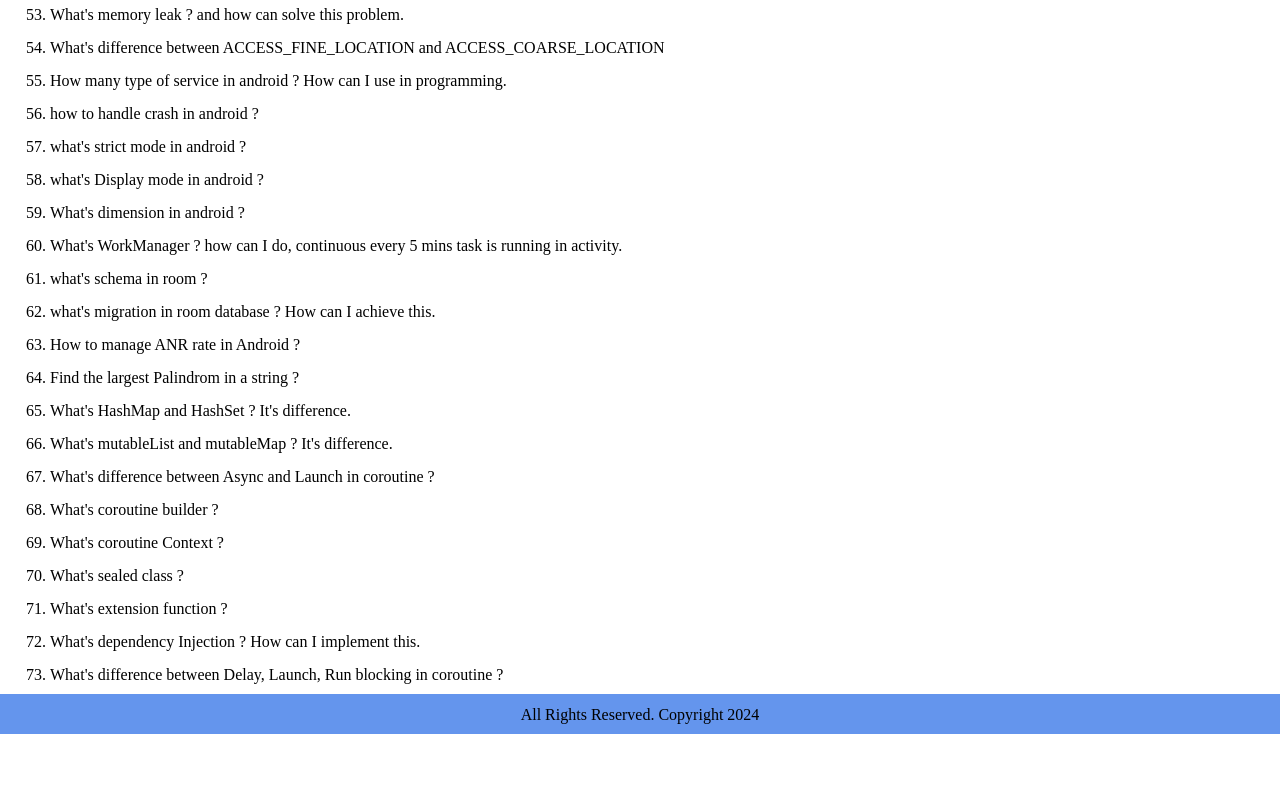
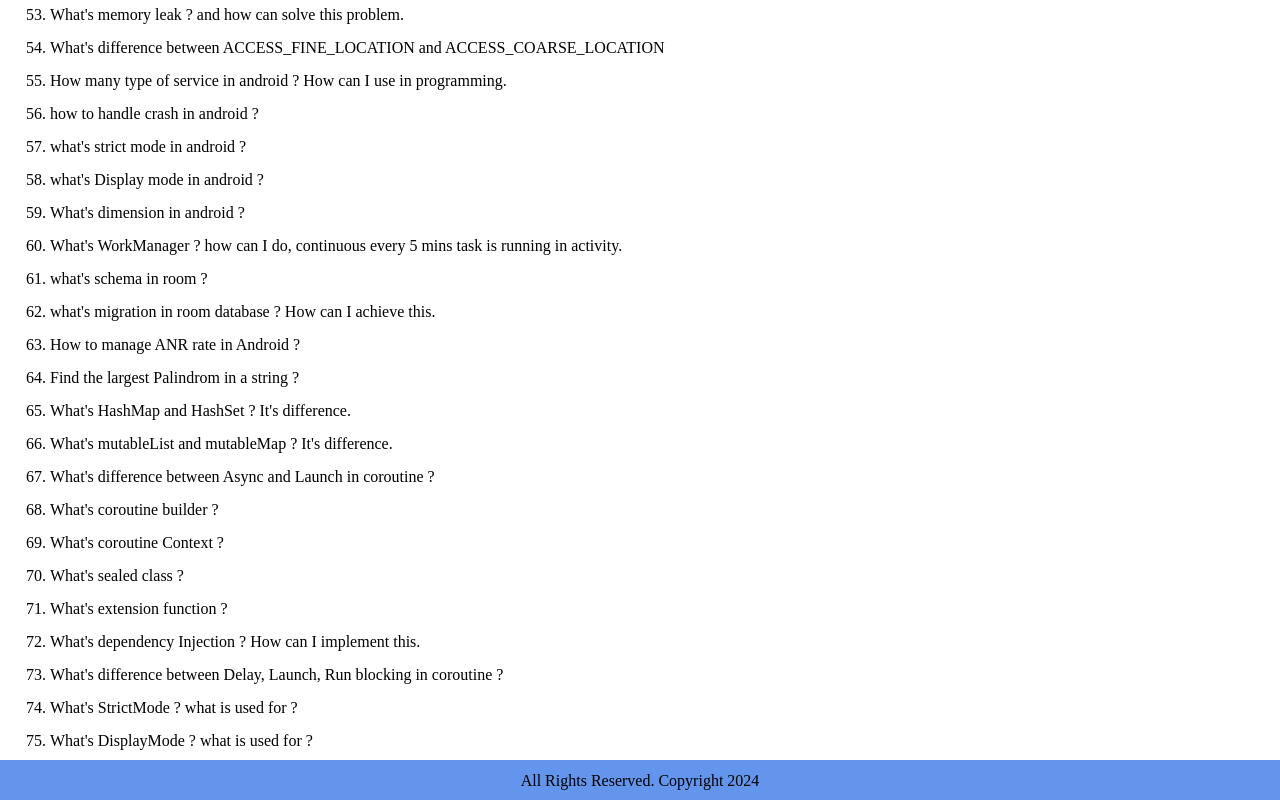
Before and after one commit to Chit1998/Interview-Questions, a plain HTML site: page index.html in a window 1280 px wide. Shown: the part 1815-2615 px from the top of the page. Before the commit the page ends 2549 px from the top, so only its background shows below. Drawn offline with Linux system fonts and the light colour scheme.

Commit message:
new question

```diff
--- a/index.html
+++ b/index.html
@@ -160,6 +160,8 @@
                 <li><p>What's extension function ?</p></li>
                 <li><p>What's dependency Injection ? How can I implement this.</p></li>
                 <li><p>What's difference between Delay, Launch, Run blocking in coroutine ?</p></li>
+                <li><p>What's StrictMode ? what is used for ?</p></li>
+                <li><p>What's DisplayMode ? what is used for ?</p></li>
             </ol>
         </div>
         <footer>
```
